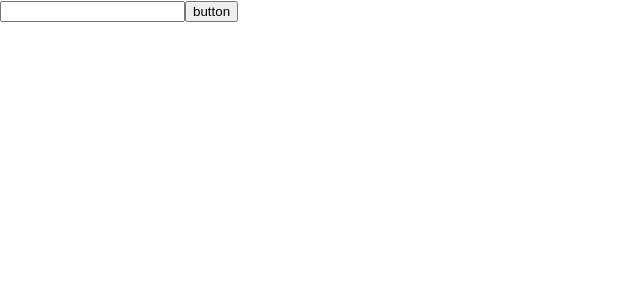
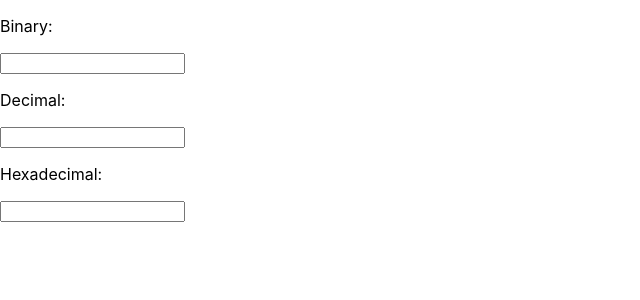
Before and after one commit to elecdeer/radix-converter, a React (Create React App) app: page / in a window 1280 px wide. Shown: the top 300 px of the page, without its empty margins (0-640 px from the left). Built offline with nearby package versions, Linux system fonts and the light colour scheme.

Commit message:
数字の入力フォームを追加

```diff
--- a/src/App.js
+++ b/src/App.js
@@ -14,32 +14,46 @@ class FormApp extends Component{
 
     this.state = {
       value: '',
-      message: ''
+      binaryText: '',
+      decimalText: '',
+      hexadecimalText: ''
     }
   }
 
-  hundleInput({target: {value} }){
-    console.log('hundle input!')
+  binaryHundleInput({target: {value} }){
+    console.log('binaryHundleInput: ' + value)
     this.setState({
-      value
+      binaryText: value.replace(/[^01]*/g, '')
     });
   }
-
-  send(){
-    console.log('button pushed!')
-    const {value} = this.state;
+  decimalHundleInput({target: {value} }){
+    console.log('binaryHundleInput')
     this.setState({
-      value: '',
-      message: value
-    })
+      decimalText: value.replace(/[^0-9]*/g, '')
+    });
+  }
+  hexadecimalHundleInput({target: {value} }){
+    console.log('binaryHundleInput')
+    this.setState({
+      hexadecimalText: value.replace(/[^0-9A-Fa-f]*/g, '')
+    });
   }
 
   render(){
     return (
       <div>
-        <input type="text" value={this.state.value} onChange={this.hundleInput.bind(this)}/>
-        <button onClick={this.send.bind(this)}>button</button>
-        <div>{this.state.message}</div>
+        <div>
+          <p>Binary: </p>
+          <input type="text" value={this.state.binaryText} onChange={this.binaryHundleInput.bind(this)}/>
+        </div>
+        <div>
+          <p>Decimal: </p>
+          <input type="text" value={this.state.decimalText} pattern="[0-9]*" onChange={this.decimalHundleInput.bind(this)}/>
+        </div>
+        <div>
+          <p>Hexadecimal: </p>
+          <input type="text" value={this.state.hexadecimalText} pattern="[0-9A-Fa-f]*" onChange={this.hexadecimalHundleInput.bind(this)}/>
+        </div>
       </div>
     );
   }
```
